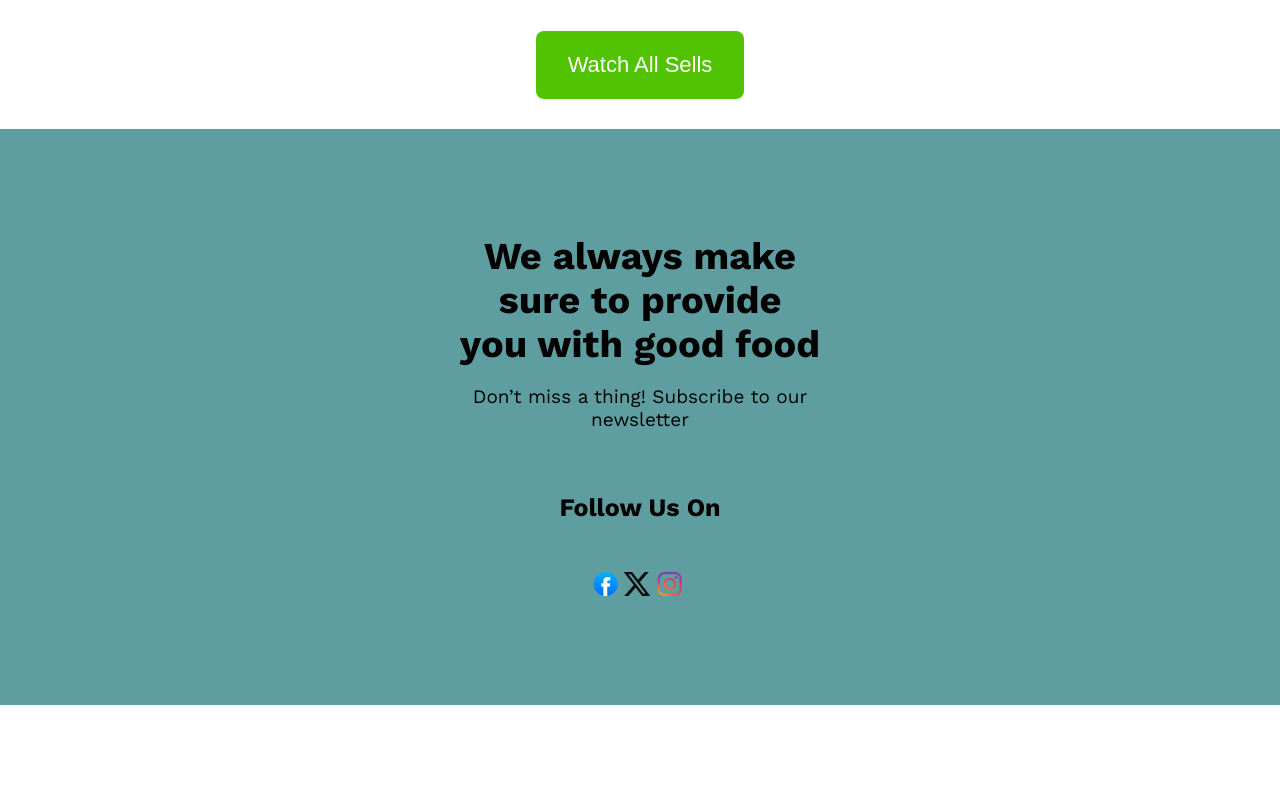
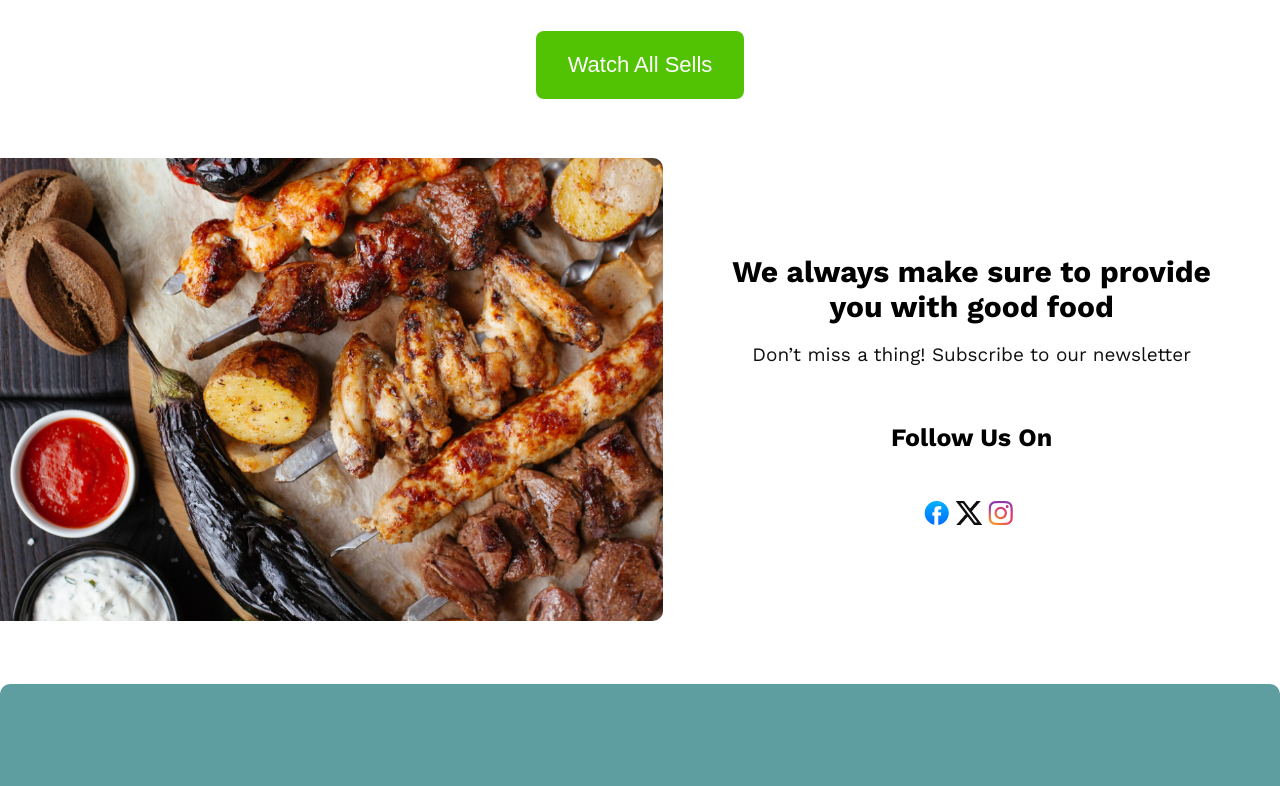
Before and after one commit to MUSHUBO/Good-Food-Restaurant, a plain HTML site: page index.html in a window 1280 px wide. Shown: the part 1340-2126 px from the top of the page. Before the commit the page ends 2045 px from the top, so only its background shows below. Drawn offline with nearby package versions, Linux system fonts and the light colour scheme.

Commit message:
complete project

```diff
--- a/index.html
+++ b/index.html
@@ -52,6 +52,25 @@
                 <button class="btn">Watch All Sells</button>
             </div>
         </section>
+
+        <section class="about">
+            <div>
+                <img class="about-leftimg" src="assets/foods.png" alt="">
+            </div>
+            <div class="about-contain">
+                <div class="about-contain2">
+                    <h1 class="about-title">We always make sure to provide you with good food</h1>
+                    <p class="about-subtitle">Don’t miss a thing! Subscribe to our  newsletter</p>
+                    <h4 class="about-follow">Follow Us On</h4>
+                </div>
+                <div class="about-img">
+                    <a href=""><img src="icons/facebook.png" alt=""></a>
+                    <a href=""><img src="icons/x.png" alt=""></a>
+                    <a href=""><img src="icons/instagram.png" alt=""></a>
+                    <a href=""><img src="" alt=""></a>
+                </div>
+            </div>
+        </section>
     </main>
     <footer>
         <div class="footer-container">
--- a/style/style.css
+++ b/style/style.css
@@ -31,6 +31,7 @@ body{
     justify-content: center;
     align-items: center;
     text-align: center;
+    border-radius: 0 0 10px 10px;
 }
 .hero-content{
     width: 818px;
@@ -102,6 +103,40 @@ body{
 
 
 
+/* about section style */
+
+.about{
+    display: flex;
+    justify-content: center;
+    align-items: center;
+    text-align: center;
+    margin: 50px 0;
+}
+.about-contain {
+    padding: 105px 42px;
+}
+.about-title{
+    font-size: 30px;
+    font-weight: bold;
+    margin-bottom: 19px;
+}
+.about-subtitle{
+    font-size: 19px;
+    color: #101010;
+    margin-bottom: 57px;
+}
+.about-follow{
+    font-size: 25px;
+    margin-bottom: 49px;
+}
+.about-leftimg{
+    width: 100%;
+    border-radius:0 10px 10px 0;
+}
+
+
+
+
 /* footer section style */
 
 .footer-container {
@@ -126,4 +161,5 @@ footer{
     padding: 105px 440px;
     margin-top: 30px;
     background-color:cadetblue;
+    border-radius: 10px 10px 0 0;
 }
```
